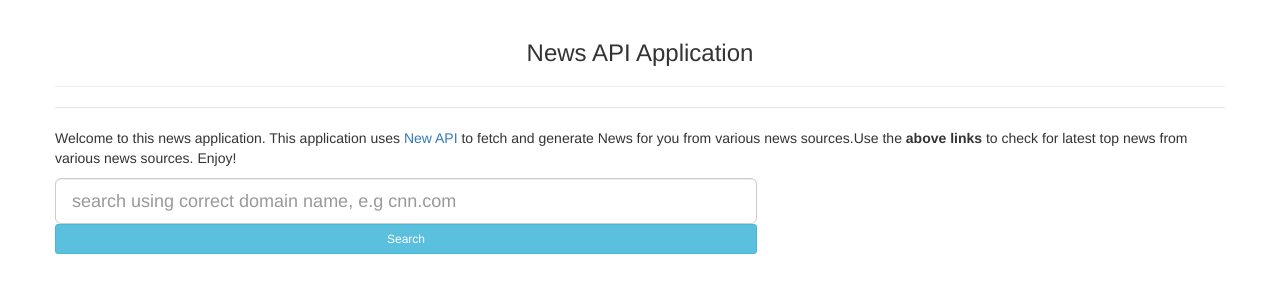
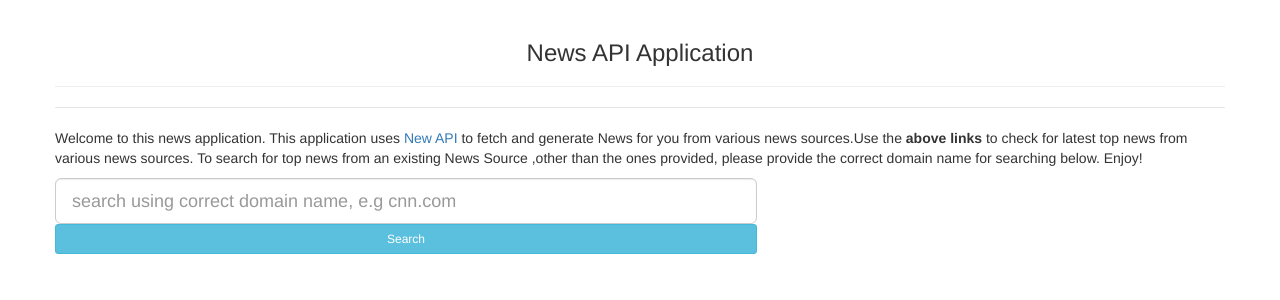
Before and after one commit to KenThumi/NewsAPI, a Flask app: page / in a window 1280 px wide. Shown: the part 52-352 px from the top of the page. Run offline with Flask 2, Linux system fonts and the light colour scheme; some libraries are stand-ins or nearby versions.

Commit message:
Editted Homepage + news page (wrong domains)

```diff
--- a/app/templates/index.html
+++ b/app/templates/index.html
@@ -11,7 +11,7 @@
                    <p>
                        Welcome to this news application. This application uses <a target="_blank" href="https://newsapi.org/">New API</a> to
                        fetch and generate News for you from various news sources.Use the <b>above links</b> to check for latest top news from
-                       various news sources. Enjoy!
+                       various news sources. To search for top news from an existing News Source ,other than the ones provided, please provide the correct domain name for searching below. Enjoy!
                    </p>
                    <!-- serach form -->
                    <p>
--- a/app/templates/news.html
+++ b/app/templates/news.html
@@ -12,7 +12,7 @@
                     {{ macro.displayNews(article_list) }}
               {% else %}
                     <legend>
-                        <h4 class="text-center">Wrong domain name provided</h4>
+                        <h4 class="text-center">Wrong or non-news domain name source provided</h4>
                         <hr>
                     </legend>
                     <div class="text-center">
```
